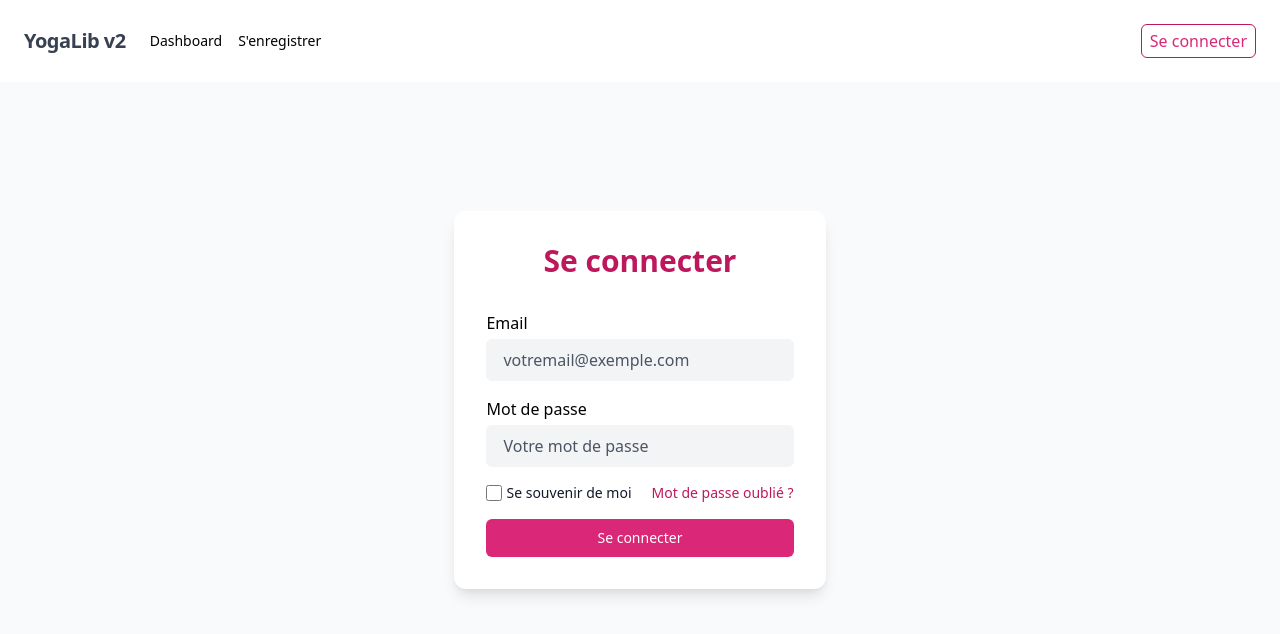
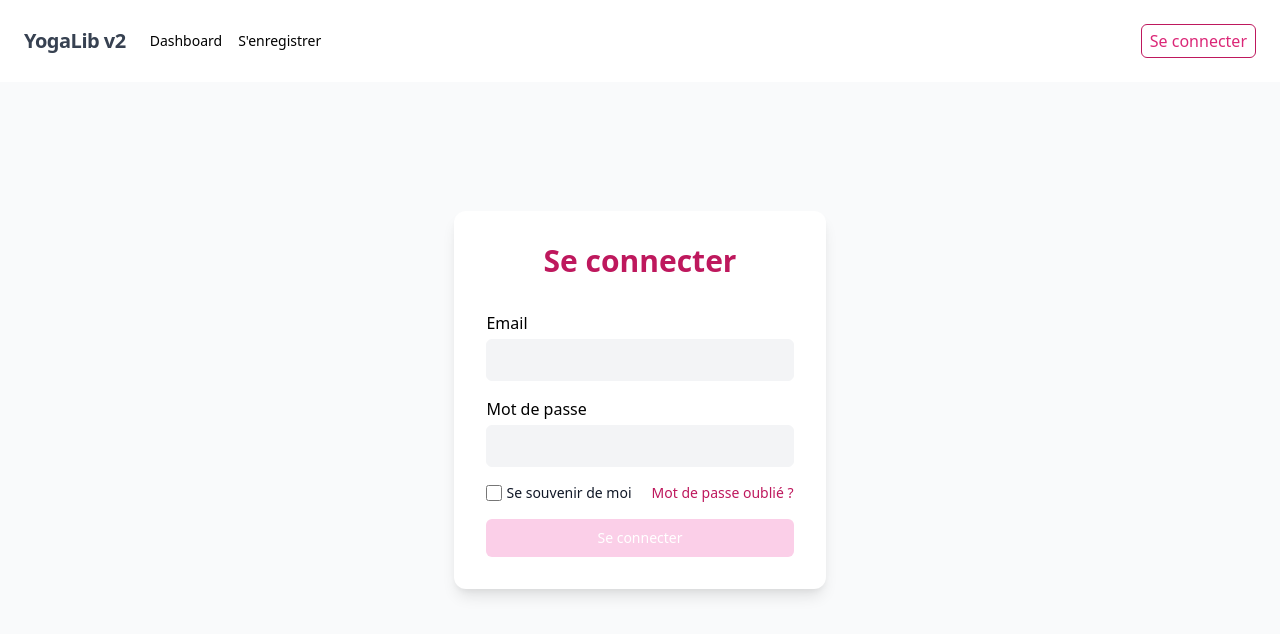
Before and after one commit to CMaiso/yogalib, a Nuxt app: page /login in a window 1280 px wide. Shown: the top 634 px of the page. Built offline with nearby package versions, Linux system fonts and the light colour scheme; no server answers.

Commit message:
Change how to validate error (not in the onSubmit anymore) & change color field when we have errors

```diff
--- a/components/authentication/SignIn.vue
+++ b/components/authentication/SignIn.vue
@@ -3,7 +3,7 @@
     <div>{{ getError }}</div>
     <form
       class="text-left bg-white rounded-xl shadow-lg p-8 flex flex-col"
-      @submit.prevent="validate()"
+      @submit.prevent="onSubmit()"
     >
       <h2 class="text-center text-3xl font-extrabold text-pink-700 mb-8">
         Se connecter
@@ -22,8 +22,13 @@
           outline-none
           mb-4
         "
+        :class="
+          this.invalidField($v.user.email)
+            ? 'border-red-500'
+            : 'border border-gray-100'
+        "
+        @blur="validate"
         v-model="$v.user.email.$model"
-        placeholder="votremail@exemple.com"
       />
       <p v-if="validationErrors.email">{{ validationErrors.email }}</p>
       <label class="mb-1">Mot de passe</label>
@@ -31,7 +36,6 @@
         class="
           placeholder-gray-600
           bg-gray-100
-          border border-gray-100
           focus:placeholder-gray-500 focus:bg-white focus:border-gray-500
           w-full
           rounded-md
@@ -40,9 +44,14 @@
           outline-none
           mb-4
         "
+        :class="
+          this.invalidField($v.user.password)
+            ? 'border-red-500'
+            : 'border border-gray-100'
+        "
         type="password"
         v-model="$v.user.password.$model"
-        placeholder="Votre mot de passe"
+        @blur="validate"
       />
       <p v-if="validationErrors.password">
         {{ validationErrors.password }}
@@ -88,18 +97,11 @@
           font-medium
           rounded-md
           text-white
-          bg-pink-600
-          hover:bg-pink-700
           focus:outline-none
-          focus:ring-2
-          focus:ring-offset-2
-          focus:ring-indigo-500
           mt-4
         "
         type="submit"
-        :class="{
-          disabled: '',
-        }"
+        :class="hasErrors ? 'bg-pink-200' : 'bg-pink-600 hover:bg-pink-700'"
       >
         Se connecter
       </button>
@@ -133,6 +135,7 @@ export default {
   methods: {
     ...mapActions(['signInAction']),
     onSubmit() {
+      if (this.hasErrors) return; // doesn't work
       this.signInAction({
         email: this.user.email,
         password: this.user.password,
@@ -140,7 +143,6 @@ export default {
     },
     validate() {
       this.resetError();
-      // TODO: Find a better way to display errors with blur ?
       if (this.$v.user.email.$error) {
         this.validationErrors.email = 'Email is invalid';
       }
@@ -150,20 +152,17 @@ export default {
       if (!this.$v.user.password.required) {
         this.validationErrors.password = 'Password cannot be empty';
       }
-      if (this.validationErrors.length <= 0) {
-        this.onSubmit();
-      }
     },
     resetError() {
       this.validationErrors = {};
+    },
+    invalidField(field) {
+      return field.$error;
     },
   },
   props: {},
   computed: {
     ...mapGetters(['getUser', 'isUserAuth', 'getError']),
-    invalidField(field) {
-      return field.$error;
-    },
     hasErrors() {
       return this.validationErrors;
     },
```
